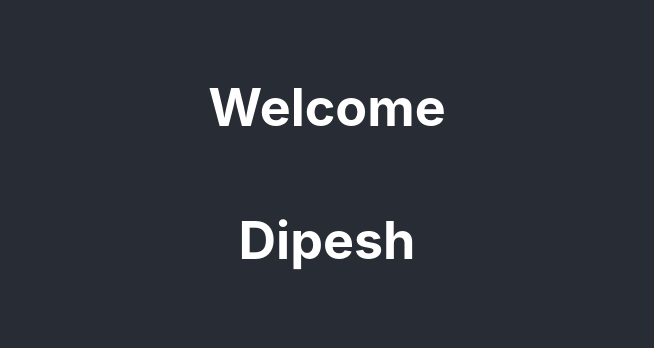
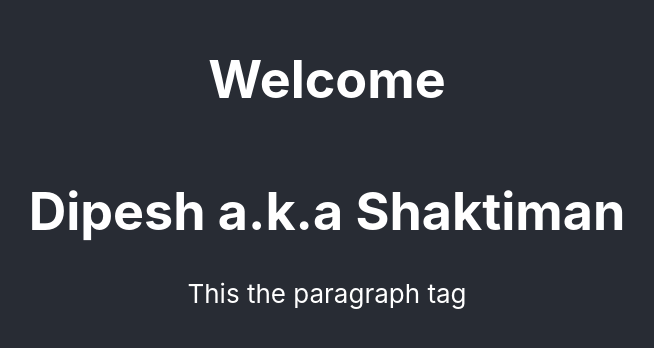
Before and after one commit to dipeshshakya/reacttuts, a React (Create React App) app: page / in a window 1280 px wide. Shown: the part 226-574 px from the top of the page, without its empty margins (313-967 px from the left). Built offline with nearby package versions, Linux system fonts and the light colour scheme.

Commit message:
understanding props in reactjs

```diff
--- a/src/App.js
+++ b/src/App.js
@@ -8,8 +8,10 @@ function App() {
   return (
     <div className="App">
       <header className="App-header">
-        <Welcome />
-        <Greet />
+        <Welcome msg="Welcome" />
+        <Greet name="Dipesh" heroName="Shaktiman">
+          <p>This the paragraph tag</p>
+        </Greet>
       </header>
     </div>
   );
--- a/src/Components/Greet.js
+++ b/src/Components/Greet.js
@@ -7,6 +7,18 @@ import React from "react";
 //     </div>
 //   );
 // }
-const Greet = () => <h1>Dipesh</h1>;
+// const Greet = () => <h1>Dipesh</h1>;
+
+const Greet = (props) => {
+  console.log(props);
+  return (
+    <div>
+      <h1>
+        {props.name} a.k.a {props.heroName}
+      </h1>
+      {props.children}
+    </div>
+  );
+};
 
 export default Greet;
--- a/src/Components/Welcome.js
+++ b/src/Components/Welcome.js
@@ -5,7 +5,7 @@ export class Welcome extends Component {
     return (
       <div>
         <h1>
-          Welcome
+          {this.props.msg}
           <br />
         </h1>
       </div>
```
